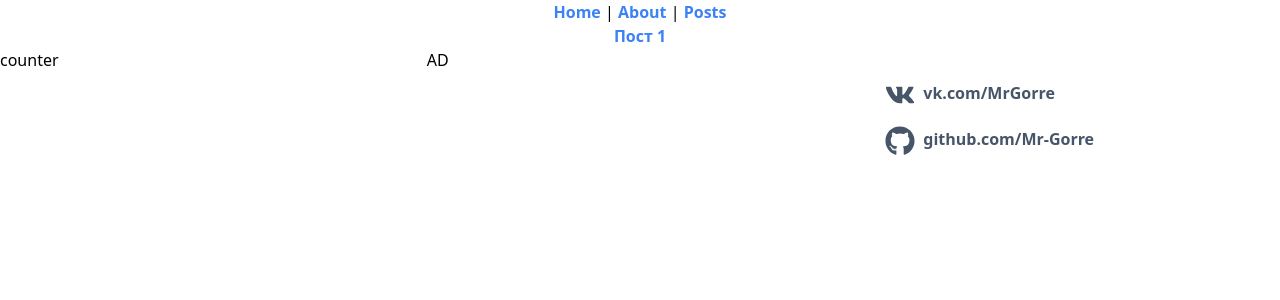
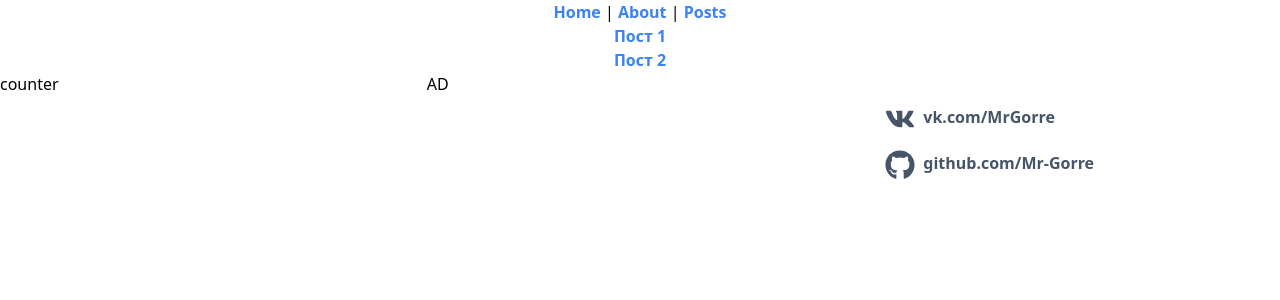
Before and after one commit to Mr-Gorre/BlogGorre, a Next.js app: page /posts in a window 1280 px wide. Shown: the top 300 px of the page. Built offline with nearby package versions, Linux system fonts and the light colour scheme; a small style sheet from the web is missing.

Commit message:
link to second post

```diff
--- a/pages/posts/index.tsx
+++ b/pages/posts/index.tsx
@@ -9,6 +9,9 @@ function Posts() {
         <li>
           <Link href={'/posts/first-post'}>Пост 1</Link>
         </li>
+        <li>
+          <Link href={'/posts/about-first-post'}>Пост 2</Link>
+        </li>
       </ul>
     </>
   );
```
